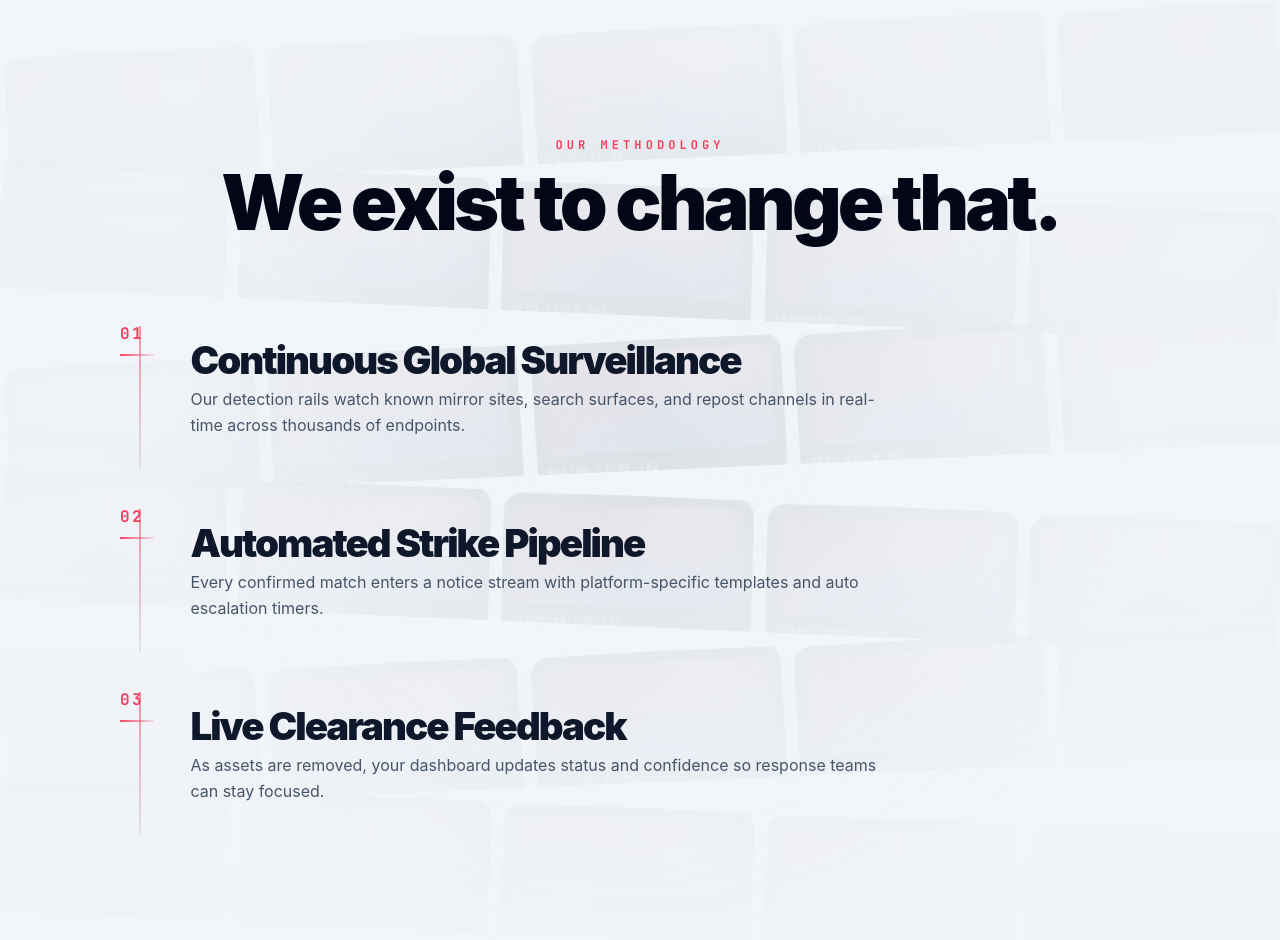
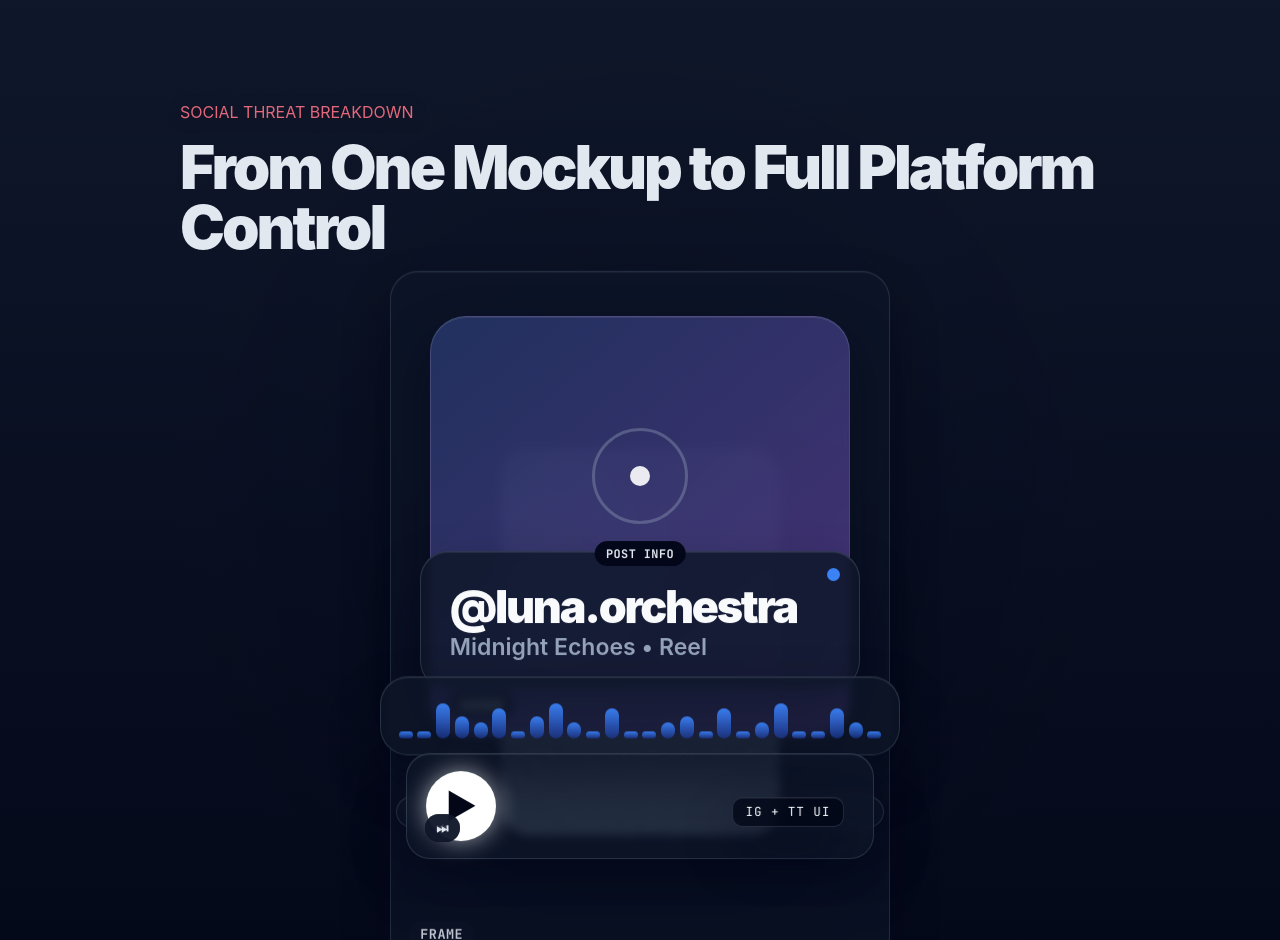
Before and after one commit to JoshPopov/framewatch, a React (Vite) app: page / in a window 1280 px wide. Shown: the part 1860-2800 px from the top of the page. Built offline with nearby package versions, Linux system fonts and the light colour scheme; a web font is replaced by a local one.

Commit message:
Replace methodology section with scroll explode/rebuild mockup

```diff
--- a/src/main.jsx
+++ b/src/main.jsx
@@ -15,21 +15,6 @@ const stats = [
   { icon: '⚠', ghost: '90%', headline: '90%+', title: 'Non-Consensual Material', copy: 'Research indicates over 90% of deepfake content appearing on public forums is created without explicit permission.' },
   { icon: '↗', ghost: '10×', headline: '10× Volume', title: 'Explosive Growth', copy: 'AI tooling has accelerated abuse creation and distribution, increasing malicious volume by over 1,000%.' },
   { icon: '◎', ghost: '24/7', headline: '24/7', title: 'Placeholder Coverage Metric', copy: 'Placeholder: Continuous monitoring coverage placeholder text for additional trust indicator and future reporting data.' }
-];
-
-const featurePoints = [
-  { step: '01', title: 'Continuous Global Surveillance', body: 'Our detection rails watch known mirror sites, search surfaces, and repost channels in real-time across thousands of endpoints.' },
-  { step: '02', title: 'Automated Strike Pipeline', body: 'Every confirmed match enters a notice stream with platform-specific templates and auto escalation timers.' },
-  { step: '03', title: 'Live Clearance Feedback', body: 'As assets are removed, your dashboard updates status and confidence so response teams can stay focused.' }
-];
-
-const streamRows = [
-  ['portrait-feed-983', 'ugc-sync-441', 'mirror-archive-72', 'faceclip-20', 'live-share-998', 'leakdump-511'],
-  ['voice-sample-077', 'seed-video-551', 'framepack-301', 'clonepool-014', 'repost-node-822', 'crawl-index-419'],
-  ['dumpboard-291', 'tagged-cut-114', 'fakecast-665', 'region-cache-742', 'hash-match-502', 'clipchain-039'],
-  ['source-hub-811', 'takedown-log-230', 'scrape-batch-095', 'alert-cache-474', 'queue-run-123', 'drift-copy-954'],
-  ['biometric-hold-604', 'threat-frame-410', 'voicefork-052', 'node-relay-283', 'counterfeed-735', 'audit-drop-168'],
-  ['mirror-feed-540', 'rapid-spread-914', 'multicast-221', 'media-loop-366', 'danger-index-841', 'tracker-run-014']
 ];
 
 const plans = [
@@ -141,26 +126,57 @@ function MatrixGrid() {
   );
 }
 
-function TakedownStreams() {
+function ExplodedRebuildSection() {
+  const [progress, setProgress] = useState(0);
+
+  useEffect(() => {
+    const section = document.querySelector('.exploded-section');
+    if (!section) return;
+
+    const handleScroll = () => {
+      const rect = section.getBoundingClientRect();
+      const viewport = window.innerHeight;
+      const total = rect.height - viewport;
+      const current = Math.min(Math.max(-rect.top, 0), total);
+      setProgress(total > 0 ? current / total : 0);
+    };
+
+    handleScroll();
+    window.addEventListener('scroll', handleScroll, { passive: true });
+    window.addEventListener('resize', handleScroll);
+    return () => {
+      window.removeEventListener('scroll', handleScroll);
+      window.removeEventListener('resize', handleScroll);
+    };
+  }, []);
+
   return (
-    <div className="stream-wall" aria-hidden="true">
-      {streamRows.map((row, rowIdx) => (
-        <div key={`row-${rowIdx}`} className={`stream-row ${rowIdx % 2 ? 'reverse' : ''}`}>
-          <div className="stream-track">
-            {[...row, ...row].map((label, itemIdx) => {
-              return (
-                <article key={`${label}-${itemIdx}`} className="stream-card">
-                  <div className="stream-media">
-                    <span className="scan-line"></span>
-                  </div>
-                  <p>{label}</p>
-                </article>
-              );
-            })}
-          </div>
+    <section className="exploded-section">
+      <div className="exploded-sticky">
+        <div className="exploded-heading">
+          <p className="eyebrow">SOCIAL THREAT BREAKDOWN</p>
+          <h2 className="title">From One Mockup to Full Platform Control</h2>
         </div>
-      ))}
-    </div>
+
+        <div className="mockup-stage" style={{ '--progress': progress }}>
+          <article className="mock-piece piece-frame"><span>FRAME</span></article>
+          <article className="mock-piece piece-cover"><span>COVER</span><i></i></article>
+          <article className="mock-piece piece-meta">
+            <span>POST INFO</span>
+            <h3>@luna.orchestra</h3>
+            <p>Midnight Echoes • Reel</p>
+            <b></b>
+          </article>
+          <article className="mock-piece piece-video"></article>
+          <article className="mock-piece piece-actions"><span>♡</span><span>💬</span><span>↗</span><span>♪</span></article>
+          <article className="mock-piece piece-wave">
+            <div>{Array.from({ length: 26 }, (_, i) => <i key={i}></i>)}</div>
+          </article>
+          <article className="mock-piece piece-controls"><span>⏮</span><b>▶</b><span>⏭</span></article>
+          <article className="mock-piece piece-pill">IG + TT UI</article>
+        </div>
+      </div>
+    </section>
   );
 }
 
@@ -232,23 +248,7 @@ function App() {
         </section>
 
         <section className="features">
-          <TakedownStreams />
-          <div className="feature-overlay"></div>
-          <div className="feature-content">
-            <p className="eyebrow reveal" data-reveal>OUR METHODOLOGY</p>
-            <h2 className="title reveal" data-reveal>We exist to change that.</h2>
-            <div className="feature-list">
-              {featurePoints.map((feature) => (
-                <article key={feature.title} className="feature-step reveal" data-reveal>
-                  <span>{feature.step}</span>
-                  <div>
-                    <h3>{feature.title}</h3>
-                    <p>{feature.body}</p>
-                  </div>
-                </article>
-              ))}
-            </div>
-          </div>
+          <ExplodedRebuildSection />
         </section>
 
         <section id="pricing" className="pricing">
--- a/src/styles.css
+++ b/src/styles.css
@@ -435,13 +435,302 @@ h1 span { color: #f43f5e; }
   margin: 1rem auto 0;
 }
 
+
 .features {
   position: relative;
   overflow: hidden;
   background: linear-gradient(180deg, #f1f5f9 0%, #edf2f7 100%);
-  min-height: 115vh;
-  padding: 8.5rem 1.2rem 9rem;
+  min-height: 210vh;
 }
+
+.exploded-section {
+  min-height: 210vh;
+  position: relative;
+}
+
+.exploded-sticky {
+  position: sticky;
+  top: 0;
+  min-height: 100vh;
+  padding: 6.2rem 1.2rem 2rem;
+  display: grid;
+  place-items: center;
+  overflow: hidden;
+  background:
+    radial-gradient(circle at 50% 46%, rgba(2, 6, 23, 0.28), transparent 54%),
+    linear-gradient(180deg, #0f172a 0%, #020617 100%);
+}
+
+.exploded-heading {
+  position: absolute;
+  top: 6.1rem;
+  left: 50%;
+  transform: translateX(-50%);
+  z-index: 8;
+  width: min(920px, 100%);
+  pointer-events: none;
+}
+
+.exploded-heading .eyebrow {
+  color: rgba(251, 113, 133, 0.9);
+  text-shadow: 0 2px 16px rgba(0, 0, 0, 0.35);
+}
+
+.exploded-heading .title {
+  color: #e2e8f0;
+  margin-top: 0.8rem;
+  font-size: clamp(2rem, 4.7vw, 4rem);
+}
+
+.mockup-stage {
+  --progress: 0;
+  --explode: clamp(0, calc(var(--progress) * 2.1), 1);
+  --rebuild: clamp(0, calc((var(--progress) - 0.52) * 2.3), 1);
+  position: relative;
+  width: min(1040px, 96vw);
+  aspect-ratio: 1 / 0.98;
+}
+
+.mock-piece {
+  position: absolute;
+  left: 50%;
+  top: 52%;
+  border-radius: 28px;
+  border: 1px solid rgba(148, 163, 184, 0.22);
+  background: rgba(15, 23, 42, 0.7);
+  box-shadow: 0 24px 50px rgba(2, 6, 23, 0.44), inset 0 1px 0 rgba(255, 255, 255, 0.07);
+  transform-style: preserve-3d;
+  backdrop-filter: blur(5px);
+}
+
+.piece-frame {
+  width: min(500px, 74vw);
+  aspect-ratio: 0.72;
+  z-index: 1;
+  transform:
+    translate(-50%, -50%)
+    translate(
+      calc(0px + var(--explode) * 6px + var(--rebuild) * -24px),
+      calc(0px + var(--explode) * 10px + var(--rebuild) * 20px)
+    )
+    rotate(calc(var(--explode) * -6deg + var(--rebuild) * 6deg));
+  opacity: calc(0.85 - var(--explode) * 0.58 + var(--rebuild) * 0.32);
+}
+
+.piece-cover {
+  width: min(420px, 62vw);
+  aspect-ratio: 1;
+  z-index: 4;
+  border-radius: 36px;
+  background: linear-gradient(140deg, rgba(34, 51, 97, 0.96), rgba(76, 52, 124, 0.94));
+  transform:
+    translate(-50%, -50%)
+    translate(
+      calc(0px + var(--explode) * -240px + var(--rebuild) * -250px),
+      calc(-92px + var(--explode) * -115px + var(--rebuild) * -75px)
+    )
+    rotate(calc(var(--explode) * -18deg + var(--rebuild) * 18deg));
+}
+
+.piece-cover i {
+  position: absolute;
+  width: 96px;
+  height: 96px;
+  border-radius: 999px;
+  border: 3px solid rgba(148, 163, 184, 0.38);
+  left: 50%;
+  top: 38%;
+  transform: translate(-50%, -50%);
+}
+
+.piece-cover i::after {
+  content: '';
+  width: 20px;
+  height: 20px;
+  border-radius: 999px;
+  background: rgba(255, 255, 255, 0.9);
+  position: absolute;
+  left: 50%;
+  top: 50%;
+  transform: translate(-50%, -50%);
+}
+
+.piece-meta {
+  width: min(440px, 66vw);
+  padding: 1.65rem 1.8rem;
+  z-index: 6;
+  background: rgba(15, 23, 42, 0.84);
+  transform:
+    translate(-50%, -50%)
+    translate(
+      calc(0px + var(--explode) * 220px + var(--rebuild) * 0px),
+      calc(2px + var(--explode) * -34px + var(--rebuild) * -2px)
+    )
+    rotate(calc(var(--explode) * 7deg + var(--rebuild) * 0deg));
+}
+
+.piece-meta h3 {
+  font-size: clamp(2rem, 3.5vw, 3rem);
+  color: #f8fafc;
+  margin: 0.45rem 0 0;
+}
+
+.piece-meta p {
+  margin: 0.2rem 0 0;
+  color: #94a3b8;
+  font-size: clamp(1.12rem, 1.8vw, 1.6rem);
+  font-weight: 600;
+}
+
+.piece-meta b {
+  position: absolute;
+  width: 13px;
+  height: 13px;
+  border-radius: 999px;
+  right: 1.2rem;
+  top: 1rem;
+  background: #3b82f6;
+}
+
+.piece-video {
+  width: min(278px, 43vw);
+  aspect-ratio: 0.72;
+  z-index: 3;
+  background:
+    radial-gradient(circle at 18% 26%, rgba(255, 255, 255, 0.34), transparent 45%),
+    repeating-radial-gradient(circle at 54% 52%, rgba(148, 163, 184, 0.76) 0 0.9px, rgba(51, 65, 85, 0.82) 1px 2.2px),
+    rgba(100, 116, 139, 0.4);
+  transform:
+    translate(-50%, -50%)
+    translate(
+      calc(0px + var(--explode) * -188px + var(--rebuild) * 264px),
+      calc(24px + var(--explode) * 125px + var(--rebuild) * 8px)
+    )
+    rotate(calc(var(--explode) * 16deg + var(--rebuild) * -2deg));
+}
+
+.piece-actions {
+  width: min(488px, 72vw);
+  padding: 0.95rem 1.2rem;
+  z-index: 2;
+  border-radius: 16px;
+  display: flex;
+  justify-content: space-around;
+  color: #94a3b8;
+  font-size: 1.55rem;
+  transform:
+    translate(-50%, -50%)
+    translate(
+      calc(0px + var(--explode) * -8px + var(--rebuild) * 0px),
+      calc(194px + var(--explode) * -28px + var(--rebuild) * 132px)
+    )
+    rotate(calc(var(--explode) * -7deg + var(--rebuild) * 0deg));
+}
+
+.piece-wave {
+  width: min(520px, 74vw);
+  padding: 0.98rem 1.1rem;
+  z-index: 7;
+  transform:
+    translate(-50%, -50%)
+    translate(
+      calc(0px + var(--explode) * -58px + var(--rebuild) * 252px),
+      calc(98px + var(--explode) * 152px + var(--rebuild) * -12px)
+    )
+    rotate(calc(var(--explode) * -12deg + var(--rebuild) * 0deg));
+}
+
+.piece-wave div {
+  display: flex;
+  gap: 0.3rem;
+  align-items: flex-end;
+  height: 46px;
+}
+
+.piece-wave i {
+  flex: 1;
+  border-radius: 999px;
+  background: linear-gradient(180deg, rgba(59, 130, 246, 0.95), rgba(30, 64, 175, 0.58));
+  min-height: 7px;
+}
+
+.piece-wave i:nth-child(3n) { height: 35px; }
+.piece-wave i:nth-child(4n) { height: 22px; }
+.piece-wave i:nth-child(5n) { height: 16px; }
+.piece-wave i:nth-child(6n) { height: 30px; }
+
+.piece-controls {
+  width: min(468px, 72vw);
+  padding: 1.06rem 1.2rem;
+  z-index: 8;
+  border-radius: 24px;
+  display: flex;
+  justify-content: space-between;
+  align-items: center;
+  color: #cbd5e1;
+  transform:
+    translate(-50%, -50%)
+    translate(
+      calc(0px + var(--explode) * 168px + var(--rebuild) * -258px),
+      calc(188px + var(--explode) * 172px + var(--rebuild) * 128px)
+    )
+    rotate(calc(var(--explode) * 12deg + var(--rebuild) * 0deg));
+}
+
+.piece-controls b {
+  width: 70px;
+  height: 70px;
+  border-radius: 999px;
+  display: grid;
+  place-items: center;
+  font-size: 2.1rem;
+  background: #fff;
+  color: #020617;
+  box-shadow: 0 0 24px rgba(255, 255, 255, 0.6);
+}
+
+.piece-pill {
+  width: fit-content;
+  padding: 0.35rem 0.78rem;
+  border-radius: 10px;
+  z-index: 9;
+  color: #f8fafc;
+  background: rgba(2, 6, 23, 0.78);
+  font-family: 'JetBrains Mono', monospace;
+  letter-spacing: 0.08em;
+  font-size: 0.78rem;
+  transform:
+    translate(-50%, -50%)
+    translate(
+      calc(148px + var(--explode) * 250px + var(--rebuild) * -196px),
+      calc(194px + var(--explode) * -76px + var(--rebuild) * 120px)
+    )
+    rotate(calc(var(--explode) * 10deg + var(--rebuild) * 0deg));
+}
+
+.mock-piece > span {
+  position: absolute;
+  left: 18px;
+  bottom: 16px;
+  font-family: 'JetBrains Mono', monospace;
+  font-weight: 700;
+  font-size: 0.84rem;
+  letter-spacing: 0.04em;
+  color: #e2e8f0;
+  background: rgba(15, 23, 42, 0.8);
+  border-radius: 999px;
+  padding: 0.3rem 0.7rem;
+}
+
+.piece-meta > span {
+  left: 50%;
+  top: -11px;
+  bottom: auto;
+  transform: translateX(-50%);
+  background: rgba(2, 6, 23, 0.95);
+  font-size: 0.74rem;
+}
+
 
 .pricing {
   background: radial-gradient(circle at 50% -12%, rgba(251, 113, 133, 0.17), transparent 45%), #f8fafc;
@@ -453,217 +742,6 @@ h1 span { color: #f43f5e; }
 
 .pricing .title {
   margin-bottom: 2.2rem;
-}
-
-.stream-wall {
-  position: absolute;
-  inset: 0;
-  display: grid;
-  gap: 1.55rem;
-  padding: 2.5rem 0;
-  pointer-events: none;
-}
-
-.stream-row {
-  overflow: hidden;
-  transform: rotate(-2.5deg);
-}
-
-.stream-row.reverse {
-  transform: rotate(2.5deg);
-}
-
-.stream-track {
-  display: flex;
-  width: max-content;
-  gap: 0.85rem;
-  animation: streamMove 38s linear infinite;
-  will-change: transform;
-}
-
-.stream-row.reverse .stream-track {
-  animation-direction: reverse;
-  animation-duration: 42s;
-}
-
-@keyframes streamMove {
-  from { transform: translateX(0); }
-  to { transform: translateX(-50%); }
-}
-
-.stream-card {
-  width: min(24vw, 250px);
-  min-width: 180px;
-  border-radius: 18px;
-  border: 1px solid rgba(15, 23, 42, 0.45);
-  background: rgba(2, 6, 23, 0.84);
-  box-shadow: 0 8px 16px rgba(2, 6, 23, 0.16);
-  padding: 0.55rem;
-  position: relative;
-  opacity: 0.84;
-  transform: translate3d(0, 0, 0) rotate(-1deg);
-  will-change: transform;
-}
-
-.stream-media {
-  height: 102px;
-  border-radius: 12px;
-  background:
-    radial-gradient(circle at 70% 20%, rgba(251, 113, 133, 0.38), transparent 45%),
-    radial-gradient(circle at 25% 80%, rgba(2, 132, 199, 0.3), transparent 42%),
-    linear-gradient(135deg, rgba(2, 6, 23, 0.98), rgba(15, 23, 42, 0.9));
-  border: 1px solid rgba(71, 85, 105, 0.45);
-  position: relative;
-  overflow: hidden;
-}
-
-.stream-media::before {
-  content: '';
-  position: absolute;
-  inset: -14%;
-  background:
-    conic-gradient(from 35deg, rgba(251, 113, 133, 0.8), rgba(59, 130, 246, 0.75), rgba(244, 63, 94, 0.78), rgba(251, 113, 133, 0.8)),
-    linear-gradient(120deg, rgba(15, 23, 42, 0.5), rgba(30, 41, 59, 0.2));
-  mix-blend-mode: screen;
-  filter: blur(8px) saturate(108%);
-  opacity: 0.52;
-  transform: scale(1.03);
-}
-
-.scan-line {
-  position: absolute;
-  inset: 0;
-  background: linear-gradient(180deg, transparent, rgba(255, 255, 255, 0.45), transparent);
-  transform: translateY(-100%);
-  animation: scan 7s linear infinite;
-  opacity: 0.4;
-}
-
-@keyframes scan {
-  to { transform: translateY(110%); }
-}
-
-.stream-card p {
-  font-family: 'JetBrains Mono', monospace;
-  font-size: 10px;
-  letter-spacing: 0.1em;
-  text-transform: uppercase;
-  color: rgba(226, 232, 240, 0.88);
-  margin: 0.52rem 0 0.12rem;
-}
-
-.feature-overlay {
-  position: absolute;
-  inset: 0;
-  background:
-    radial-gradient(circle at center, rgba(241, 245, 249, 0.3), rgba(241, 245, 249, 0.9) 60%),
-    linear-gradient(180deg, rgba(241, 245, 249, 0.74) 0%, rgba(241, 245, 249, 0.92) 100%);
-}
-
-.feature-content {
-  position: relative;
-  z-index: 2;
-  max-width: 1040px;
-  margin: 0 auto;
-}
-
-.feature-list {
-  margin: 5rem auto 0;
-  display: grid;
-  gap: 2.2rem;
-}
-
-.feature-step {
-  position: relative;
-  padding: 1.2rem 0 1.9rem 4.4rem;
-  border-radius: 0;
-  background: transparent;
-  border: 0;
-  box-shadow: none;
-  backdrop-filter: none;
-  display: block;
-  transition: transform 0.45s var(--ease), opacity 0.45s var(--ease);
-}
-
-.feature-step::before {
-  content: '';
-  position: absolute;
-  left: 1.2rem;
-  top: 0.3rem;
-  bottom: 0;
-  width: 2px;
-  background: linear-gradient(180deg, rgba(244, 63, 94, 0.55), rgba(15, 23, 42, 0.08));
-}
-
-.feature-step:hover {
-  transform: translateY(-4px);
-}
-
-.feature-step > span {
-  font-family: 'JetBrains Mono', monospace;
-  color: #f43f5e;
-  font-size: 1rem;
-  font-weight: 900;
-  letter-spacing: 0.15em;
-  position: absolute;
-  left: 0;
-  top: 0.1rem;
-}
-
-.feature-step > span::after {
-  content: '';
-  position: absolute;
-  left: 0;
-  top: 1.95rem;
-  width: 34px;
-  height: 2px;
-  background: linear-gradient(90deg, rgba(244, 63, 94, 0.95), rgba(244, 63, 94, 0.12));
-}
-
-.feature-step h3 {
-  font-size: clamp(1.75rem, 3vw, 2.45rem);
-  margin-bottom: 0.5rem;
-  opacity: 0;
-  animation: copyReveal 0.85s var(--ease) forwards;
-}
-
-.feature-step p {
-  margin: 0;
-  color: #475569;
-  line-height: 1.62;
-  max-width: 70ch;
-  opacity: 0;
-  animation: copyReveal 0.85s var(--ease) 0.12s forwards;
-}
-
-@keyframes copyReveal {
-  from {
-    opacity: 0;
-    transform: translateY(12px);
-    filter: blur(4px);
-  }
-  to {
-    opacity: 1;
-    transform: translateY(0);
-    filter: blur(0);
-  }
-}
-
-.eyebrow {
-  text-align: center;
-  font-family: 'JetBrains Mono', monospace;
-  text-transform: uppercase;
-  letter-spacing: 0.34em;
-  font-size: 12px;
-  font-weight: 700;
-  color: #f43f5e;
-}
-
-.title {
-  text-align: center;
-  margin-top: 0.65rem;
-  font-size: clamp(2.2rem, 6vw, 5rem);
-  color: #020617;
 }
 
 .price-card {
@@ -836,16 +914,19 @@ h1 span { color: #f43f5e; }
     grid-template-columns: 1fr;
   }
 
-  .stream-card {
-    width: min(62vw, 270px);
+
+  .mockup-stage {
+    width: min(940px, 98vw);
+    aspect-ratio: 1 / 1.08;
+    margin-top: 2rem;
   }
 
-  .feature-step {
-    padding: 1rem 0 1.35rem 3rem;
+  .piece-meta h3 {
+    font-size: clamp(1.3rem, 3.2vw, 1.9rem);
   }
 
-  .feature-step > span::after {
-    width: 22px;
+  .piece-meta p {
+    font-size: clamp(0.88rem, 2.6vw, 1.2rem);
   }
 
   .price-cta {
```
